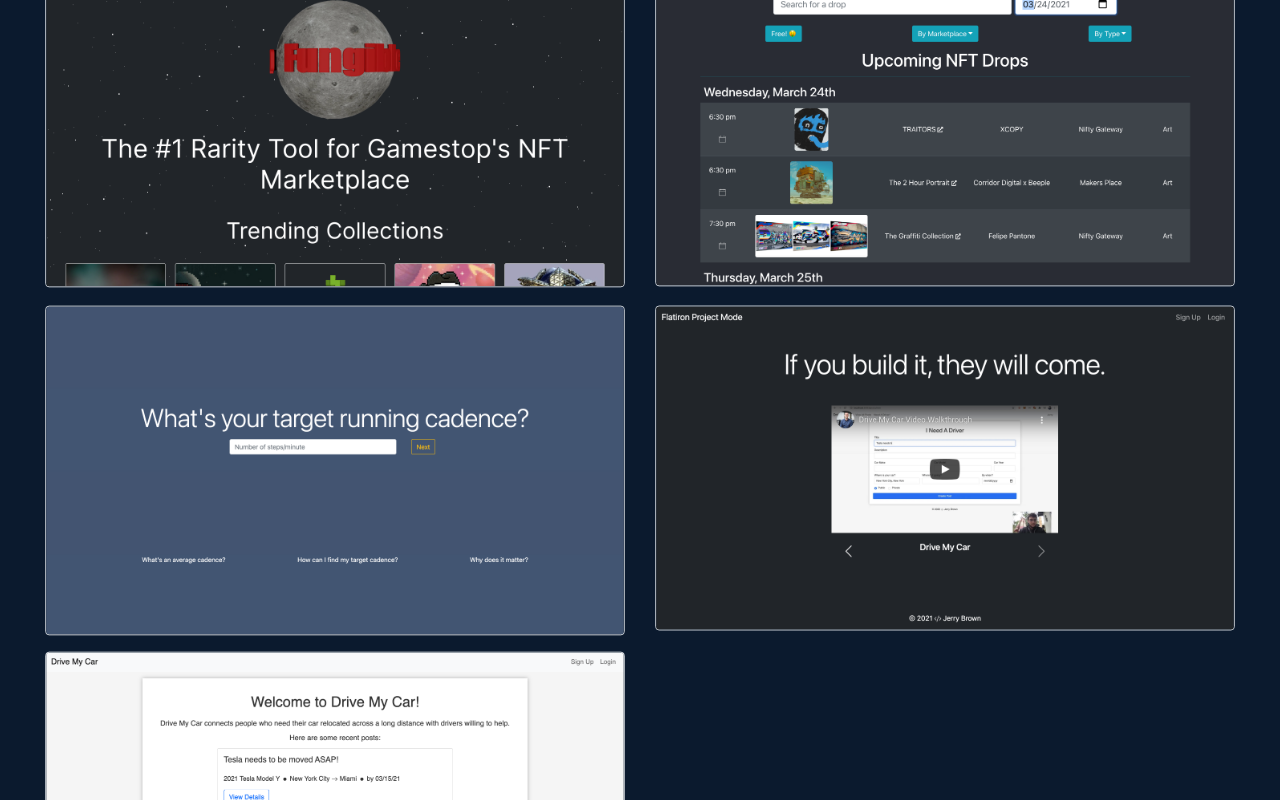
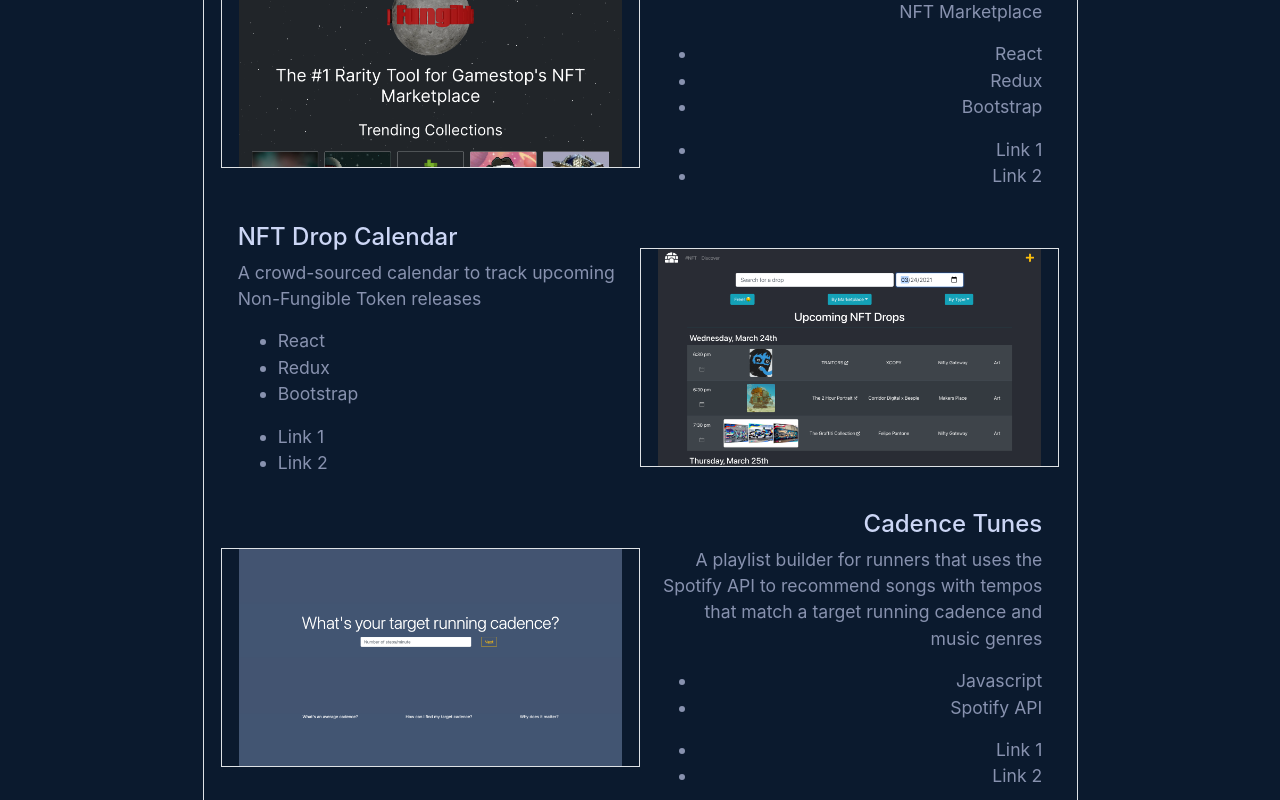
Before and after one commit to brownjer3/personal-website, a React (Create React App) app: page / in a window 1280 px wide. Shown: the part 2100-2900 px from the top of the page. Built offline with nearby package versions, Linux system fonts and the light colour scheme.

Commit message:
start to restructure projects section

```diff
--- a/src/App.css
+++ b/src/App.css
@@ -128,6 +128,25 @@ section {
 	width: 20%;
 }
 
+.projects-container {
+	width: 100%;
+	display: flex;
+	padding: 0% 2%;
+	align-items: center;
+	margin-bottom: 2%;
+}
+
+.project-image {
+	width: 50%;
+	padding: 0% 2%;
+}
+
+.project-content {
+	width: 50%;
+	text-align: right;
+	padding: 0% 2%;
+}
+
 .projects {
 	display: flex;
 	flex-direction: row;
--- a/src/projects/ProjectsContainer.js
+++ b/src/projects/ProjectsContainer.js
@@ -1,24 +1,93 @@
 import { Component } from "react";
-import { Container, Row } from "react-bootstrap";
 import { projects } from "../data/ProjectData";
 import ProjectCard from "./ProjectCard";
 
 export default class Projects extends Component {
-	makeProjects = () => {
-		return projects.map((project) => {
-			return <ProjectCard {...project} />;
-		});
-	};
+	// makeProjects = () => {
+	// 	return projects.map((project) => {
+	// 		return <ProjectCard {...project} />;
+	// 	});
+	// };
 
 	render() {
 		return (
-			<Container fluid id="work">
-				<h2 className="mb-5 text-left">Some Things I've Built</h2>
-				<Row className="projects" xs={1} lg={2} noGutters>
-					{this.makeProjects()}
-				</Row>
-				{/* <h2>Other Noteworthy Projects</h2> */}
-			</Container>
+			<section id="work" className="border">
+				<h2 className="section-header">
+					<span className="blue-text">03. </span>Some Things I've Built
+				</h2>
+				<div className="projects-container">
+					<img src={projects[0].image} className="border project-image" />
+					<div className="project-content">
+						<h4>Deep Fungible Value</h4>
+						<p className="content-text">{projects[0].desc}</p>
+						<ul className="content-text">
+							<li>React</li>
+							<li>Redux</li>
+							<li>Bootstrap</li>
+						</ul>
+						<ul className="content-text">
+							<li>Link 1</li>
+							<li>Link 2</li>
+						</ul>
+					</div>
+				</div>
+				<div className="projects-container">
+					<div className="project-content text-left">
+						<h4>NFT Drop Calendar</h4>
+						<p className="content-text">{projects[1].desc}</p>
+						<ul className="content-text">
+							<li>React</li>
+							<li>Redux</li>
+							<li>Bootstrap</li>
+						</ul>
+						<ul className="content-text">
+							<li>Link 1</li>
+							<li>Link 2</li>
+						</ul>
+					</div>
+					<img src={projects[1].image} className="border project-image" />
+				</div>
+				<div className="projects-container">
+					<img src={projects[2].image} className="border project-image" />
+					<div className="project-content">
+						<h4>Cadence Tunes</h4>
+						<p className="content-text">{projects[2].desc}</p>
+						<ul className="content-text">
+							<li>Javascript</li>
+							<li>Spotify API</li>
+						</ul>
+						<ul className="content-text">
+							<li>Link 1</li>
+							<li>Link 2</li>
+						</ul>
+					</div>
+				</div>
+			</section>
 		);
 	}
 }
+
+// <section id="experience" className="border">
+// 	<h2 className="section-header">
+// 		<span className="blue-text">02. </span>Where I've Worked
+// 	</h2>
+// 	<div className="experience-container">
+// 		<div className="company-list">
+// 			<li>stickK</li>
+// 			<li>Meetup</li>
+// 		</div>
+// 		<div className="job-content">
+// 			<h4>Product Manager @ stickK</h4>
+// 			<p className="content-text">2017 - present</p>
+// 			<ul className="content-text">
+// 				<li>bullet point #1</li>
+// 				<li>bullet point #2</li>
+// 				<li>bullet point #3</li>
+// 			</ul>
+// 		</div>
+// 	</div>
+// </section>;
+
+// <Row className="projects" xs={1} lg={2} noGutters>
+// 	{this.makeProjects()}
+// </Row>;
```
